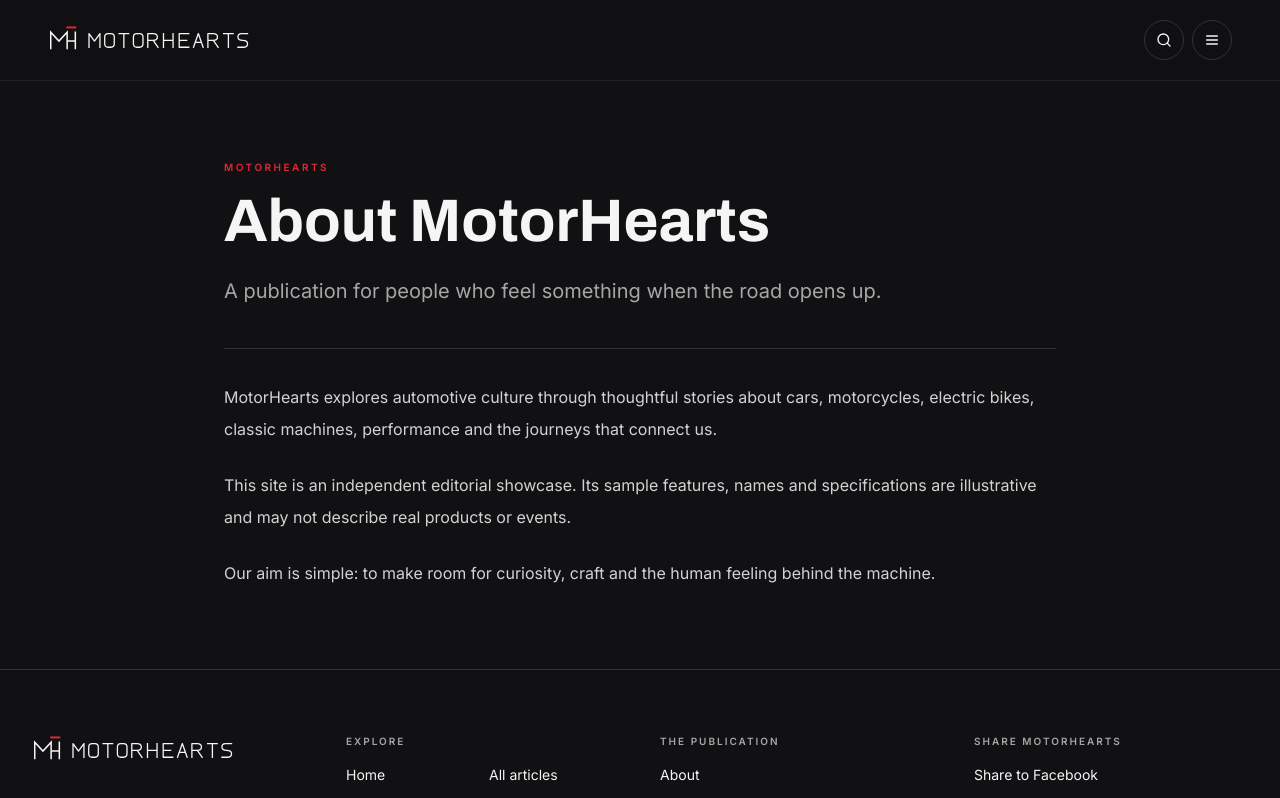
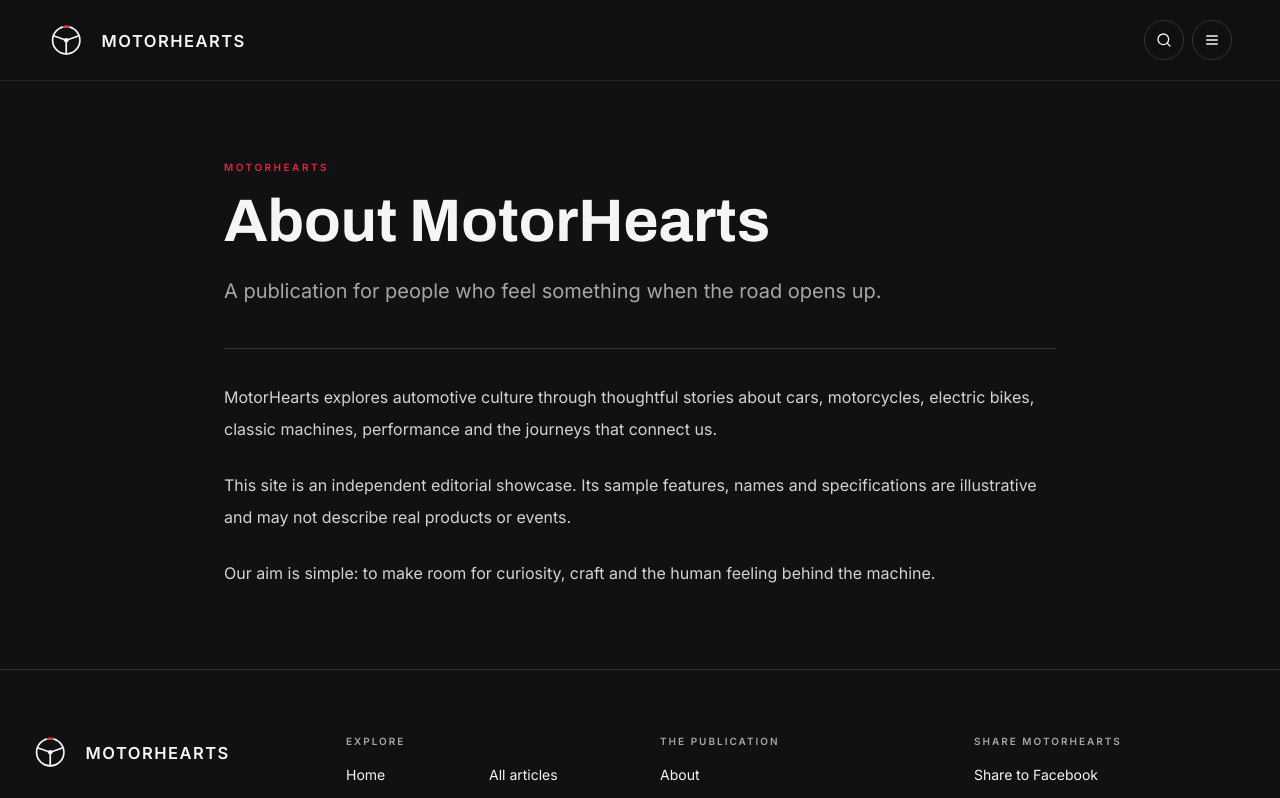
Before and after one commit to Infozzlesubscriptions/motorhearts-website, a React (Vite) app: page /about in a window 1280 px wide. Shown: the top 798 px of the page. Built offline with nearby package versions, Linux system fonts and the light colour scheme.

Commit message:
Choose the MotorHearts logo concept to apply

```diff
--- a/index.html
+++ b/index.html
@@ -7,7 +7,7 @@
     <meta name="description" content="MotorHearts is a premium automotive publication covering cars, motorcycles, electric bikes, classic cars, performance tuning and trailers." />
     <meta name="theme-color" content="#111214" />
     <meta name="apple-mobile-web-app-title" content="MotorHearts" />
-    <link rel="icon" type="image/svg+xml" sizes="any" href="/favicon.svg" />
+    <link rel="icon" type="image/svg+xml" sizes="any" href="/favicon.svg?v=precision" />
     <link rel="preconnect" href="https://fonts.googleapis.com" />
     <link rel="preconnect" href="https://fonts.gstatic.com" crossorigin />
     <link href="https://fonts.googleapis.com/css2?family=Archivo:wght@500;600;700;800;900&family=Inter:wght@300;400;500;600&family=Source+Serif+4:ital,opsz,wght@0,8..60,400;1,8..60,400&display=swap" rel="stylesheet" />
--- a/src/components/BrandIcons.tsx
+++ b/src/components/BrandIcons.tsx
@@ -58,7 +58,7 @@ export default function BrandIcons() {
       });
       addIcon("icon", "image/x-icon", "16x16 32x32", ico);
     };
-    image.src = "/favicon.svg";
+    image.src = "/favicon.svg?v=precision";
     return () => {
       image.onload = null;
       links.forEach(link => link.remove());
--- a/src/components/Logo.tsx
+++ b/src/components/Logo.tsx
@@ -1,18 +1,4 @@
 import { Link } from "react-router-dom";
-
-const letters = [
-  { x: 0, d: "M0 22V2L8 13L16 2V22" },
-  { x: 23, d: "M5 2H9Q14 2 14 7V17Q14 22 9 22H5Q0 22 0 17V7Q0 2 5 2Z" },
-  { x: 44, d: "M0 2H14M7 2V22" },
-  { x: 65, d: "M5 2H9Q14 2 14 7V17Q14 22 9 22H5Q0 22 0 17V7Q0 2 5 2Z" },
-  { x: 86, d: "M0 22V2H8Q14 2 14 7Q14 12 8 12H0M8 12L15 22" },
-  { x: 109, d: "M0 2V22M14 2V22M0 12H14" },
-  { x: 132, d: "M14 2H0V22H14M0 12H11" },
-  { x: 153, d: "M0 22L7 2L14 22M3 15H11" },
-  { x: 174, d: "M0 22V2H8Q14 2 14 7Q14 12 8 12H0M8 12L15 22" },
-  { x: 197, d: "M0 2H14M7 2V22" },
-  { x: 218, d: "M14 2H5Q0 2 0 7Q0 12 7 12Q14 12 14 17Q14 22 9 22H0" },
-];
 
 const Logo = ({ className = "" }: { className?: string }) => (
   <Link
@@ -20,14 +6,14 @@ const Logo = ({ className = "" }: { className?: string }) => (
     aria-label="MotorHearts — home"
     className={`inline-flex w-[170px] max-w-full shrink-0 items-center text-foreground sm:w-[205px] ${className}`}
   >
-    <svg viewBox="0 0 300 48" width="300" height="48" className="h-auto w-full" aria-hidden="true" focusable="false">
-      <g fill="none" stroke="currentColor" strokeWidth="2.2" strokeLinecap="square" strokeLinejoin="miter">
-        <path d="M4 36V12L16 25L28 12V36M28 25H40M40 12V36" />
-        <path d="M28 5H40" stroke="hsl(var(--primary))" strokeWidth="2.8" />
+    <svg viewBox="0 0 360 64" width="360" height="64" className="h-auto w-full" aria-hidden="true" focusable="false">
+      <g fill="none" stroke="currentColor" strokeWidth="3" strokeLinecap="round" strokeLinejoin="round">
+        <circle cx="32" cy="32" r="24" />
+        <path d="M12 25L32 32L52 25M32 36V56" />
+        <circle cx="32" cy="32" r="4" fill="currentColor" stroke="none" />
+        <path d="M28 8.34A24 24 0 0 1 36 8.34" stroke="hsl(var(--primary))" strokeWidth="4" />
       </g>
-      <g transform="translate(60 12)" fill="none" stroke="currentColor" strokeWidth="1.9" strokeLinecap="square" strokeLinejoin="round">
-        {letters.map(letter => <path key={letter.x} transform={`translate(${letter.x} 0)`} d={letter.d} />)}
-      </g>
+      <text x="94" y="44" fontFamily="Inter, Arial, sans-serif" fontSize="29" fontWeight="600" letterSpacing="2.6" fill="currentColor">MOTORHEARTS</text>
     </svg>
     <span className="sr-only">MotorHearts</span>
   </Link>
--- a/src/pages/BrandConcepts.tsx
+++ b/src/pages/BrandConcepts.tsx
@@ -29,7 +29,7 @@ export default function BrandConcepts() {
     <header className="mb-12 mt-12 max-w-3xl">
       <p className="mb-4 text-[10px] font-semibold uppercase tracking-[0.25em] text-primary">Brand direction · concept studies</p>
       <h1 className="font-display text-4xl font-bold leading-tight tracking-tight sm:text-5xl">Three ways to feel<br />the road.</h1>
-      <p className="mt-5 text-base leading-7 text-muted-foreground">Three completely new steering-wheel identities. Each has a different typographic character and a matching favicon study. The current site logo and favicon have not been changed.</p>
+      <p className="mt-5 text-base leading-7 text-muted-foreground">Three steering-wheel identities, each with a different typographic character and a matching favicon study. Precision is the selected identity, now applied to the site logo and favicon.</p>
     </header>
     <div className="space-y-12">
       {concepts.map(concept => <section key={concept.id} aria-labelledby={`concept-${concept.id}`} className="overflow-hidden rounded-2xl border border-border">
@@ -62,8 +62,8 @@ export default function BrandConcepts() {
       </section>)}
     </div>
     <aside className="mt-12 rounded-2xl border border-border bg-card p-7 sm:p-9">
-      <h2 className="font-display text-2xl font-semibold">Which direction feels right?</h2>
-      <p className="mt-3 max-w-2xl text-sm leading-7 text-muted-foreground">Tell me in the chat: <strong className="font-medium text-foreground">01 Precision</strong>, <strong className="font-medium text-foreground">02 Grand Tourer</strong>, or <strong className="font-medium text-foreground">03 Apex</strong>. You can also request a refinement before choosing. Once selected, the logo and its matching favicon can be applied together across the site.</p>
+      <h2 className="font-display text-2xl font-semibold">Selected: 01 Precision</h2>
+      <p className="mt-3 max-w-2xl text-sm leading-7 text-muted-foreground">Precision and its matching favicon are now used across MotorHearts. The other studies remain here for reference. You can request a refinement or a different direction in the chat.</p>
     </aside>
   </main>;
 }
```
Also changed, not shown: public/favicon.svg, public/motorhearts-logo.svg.
